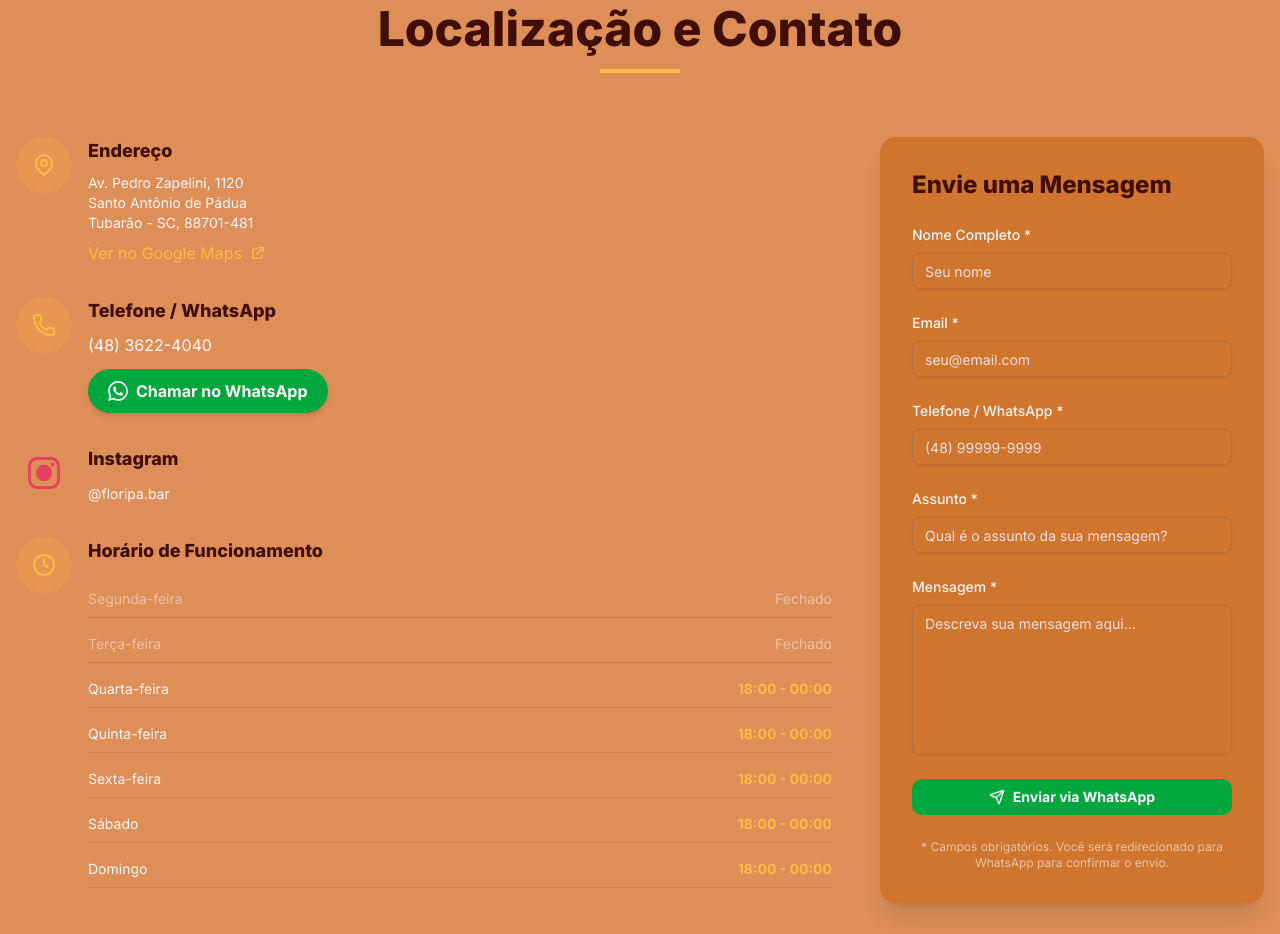
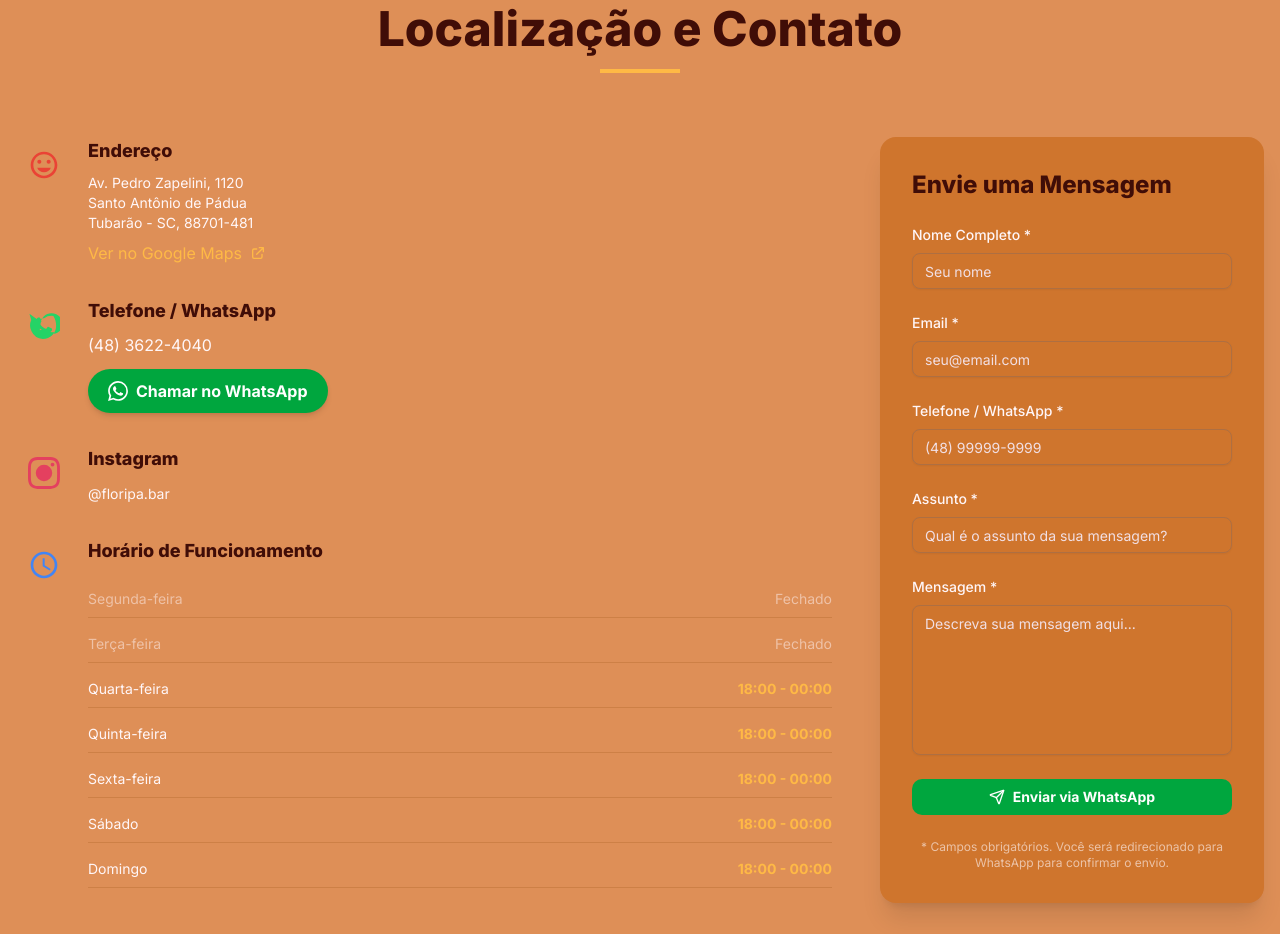
Before and after one commit to sandra182217-ux/res, a Next.js app: page / in a window 1280 px wide. Shown: the part 5400-6334 px from the top of the page. Built offline with nearby package versions, Linux system fonts and the light colour scheme.

Commit message:
style: update contact section icons to official logos and colors

```diff
--- a/src/components/contact.tsx
+++ b/src/components/contact.tsx
@@ -22,8 +22,15 @@ export function Contact() {
           <div className="space-y-8 lg:col-span-2">
             {/* Address */}
             <div className="flex items-start gap-4">
-              <div className="w-14 h-14 rounded-full bg-primary/20 flex items-center justify-center flex-shrink-0">
-                <MapPin className="text-primary" size={24} />
+              <div className="w-14 h-14 rounded-full flex items-center justify-center flex-shrink-0">
+                <svg
+                  className="w-8 h-8"
+                  viewBox="0 0 24 24"
+                  fill="currentColor"
+                  style={{ color: "#EA4335" }}
+                >
+                  <path d="M12 2C6.48 2 2 6.48 2 12s4.48 10 10 10 10-4.48 10-10S17.52 2 12 2zm0 18c-4.42 0-8-3.58-8-8s3.58-8 8-8 8 3.58 8 8-3.58 8-8 8zm3.5-9c.83 0 1.5-.67 1.5-1.5S16.33 8 15.5 8 14 8.67 14 9.5s.67 1.5 1.5 1.5zm-7 0c.83 0 1.5-.67 1.5-1.5S9.33 8 8.5 8 7 8.67 7 9.5 7.67 11 8.5 11zm3.5 6.5c2.33 0 4.31-1.46 5.11-3.5H6.89c.8 2.04 2.78 3.5 5.11 3.5z"/>
+                </svg>
               </div>
               <div>
                 <h3 className="text-lg font-extrabold text-secondary mb-2">Endereço</h3>
@@ -48,8 +55,15 @@ export function Contact() {
 
             {/* Phone */}
             <div className="flex items-start gap-4">
-              <div className="w-14 h-14 rounded-full bg-primary/20 flex items-center justify-center flex-shrink-0">
-                <Phone className="text-primary" size={24} />
+              <div className="w-14 h-14 rounded-full flex items-center justify-center flex-shrink-0">
+                <svg
+                  className="w-8 h-8"
+                  viewBox="0 0 24 24"
+                  fill="currentColor"
+                  style={{ color: "#25D366" }}
+                >
+                  <path d="M17.472 14.382c-.297-.149-1.758-.867-2.03-.967-.273-.099-.471-.148-.67.15-.197.297-.767.966-.94 1.164-.173.199-.347.223-.644.075-.297-.15-1.255-.463-2.39-1.475-.883-.788-1.48-1.761-1.653-2.059-.173-.297-.018-.458.13-.606.134-.133.298-.347.446-.52.149-.174.198-.298.298-.497.099-.198.05-.371-.025-.52-.075-.149-.669-1.612-.916-2.207-.242-.579-.487-.5-.67-.51-.173-.008-.371-.01-.57-.01-.198 0-.52.074-.792.372-.272.297-1.04 1.016-1.04 2.479 0 1.462 1.065 2.875 1.213 3.074.149.198 2.096 3.2 5.076 4.487.709.306 1.262.489 1.694.625.712.227 1.36.195 1.871.118.571-.085 1.758-.719 2.006-1.413.248-.694.248-1.289.173-1.413-.074-.124-.272-.198-.57-.347m-5.421-7.403h-.004a9.87 9.87 0 00-4.783 1.14L1.07 3.591l1.378 4.631a9.797 9.797 0 00.2 8.531 9.829 9.829 0 008.475 5.783h.005c5.49 0 9.954-4.467 9.977-9.965 0-2.668-.704-5.192-2.034-7.322A9.822 9.822 0 0012.051 6.98zM19.913 17.52h-.016a8.366 8.366 0 01-6.08-2.386l-.436-.327-4.524 1.186.208-4.104.327-.52a8.302 8.302 0 012.368-5.748 8.325 8.325 0 015.872-2.36h.016c4.49 0 8.268 3.369 8.277 7.516.007 2.016-.435 3.716-1.541 5.157-1.047 1.32-2.923 2.686-5.062 2.686"/>
+                </svg>
               </div>
               <div>
                 <h3 className="text-lg font-extrabold text-secondary mb-2">Telefone / WhatsApp</h3>
@@ -102,8 +116,15 @@ export function Contact() {
 
             {/* Schedule */}
             <div className="flex items-start gap-4">
-              <div className="w-14 h-14 rounded-full bg-primary/20 flex items-center justify-center flex-shrink-0">
-                <Clock className="text-primary" size={24} />
+              <div className="w-14 h-14 rounded-full flex items-center justify-center flex-shrink-0">
+                <svg
+                  className="w-8 h-8"
+                  viewBox="0 0 24 24"
+                  fill="currentColor"
+                  style={{ color: "#4285F4" }}
+                >
+                  <path d="M12 2C6.48 2 2 6.48 2 12s4.48 10 10 10 10-4.48 10-10S17.52 2 12 2zm0 18c-4.41 0-8-3.59-8-8s3.59-8 8-8 8 3.59 8 8-3.59 8-8 8zm.5-13H11v6l5.25 3.15.75-1.23-4.5-2.67z"/>
+                </svg>
               </div>
               <div className="flex-1">
                 <h3 className="text-lg font-extrabold text-secondary mb-4">Horário de Funcionamento</h3>
```
